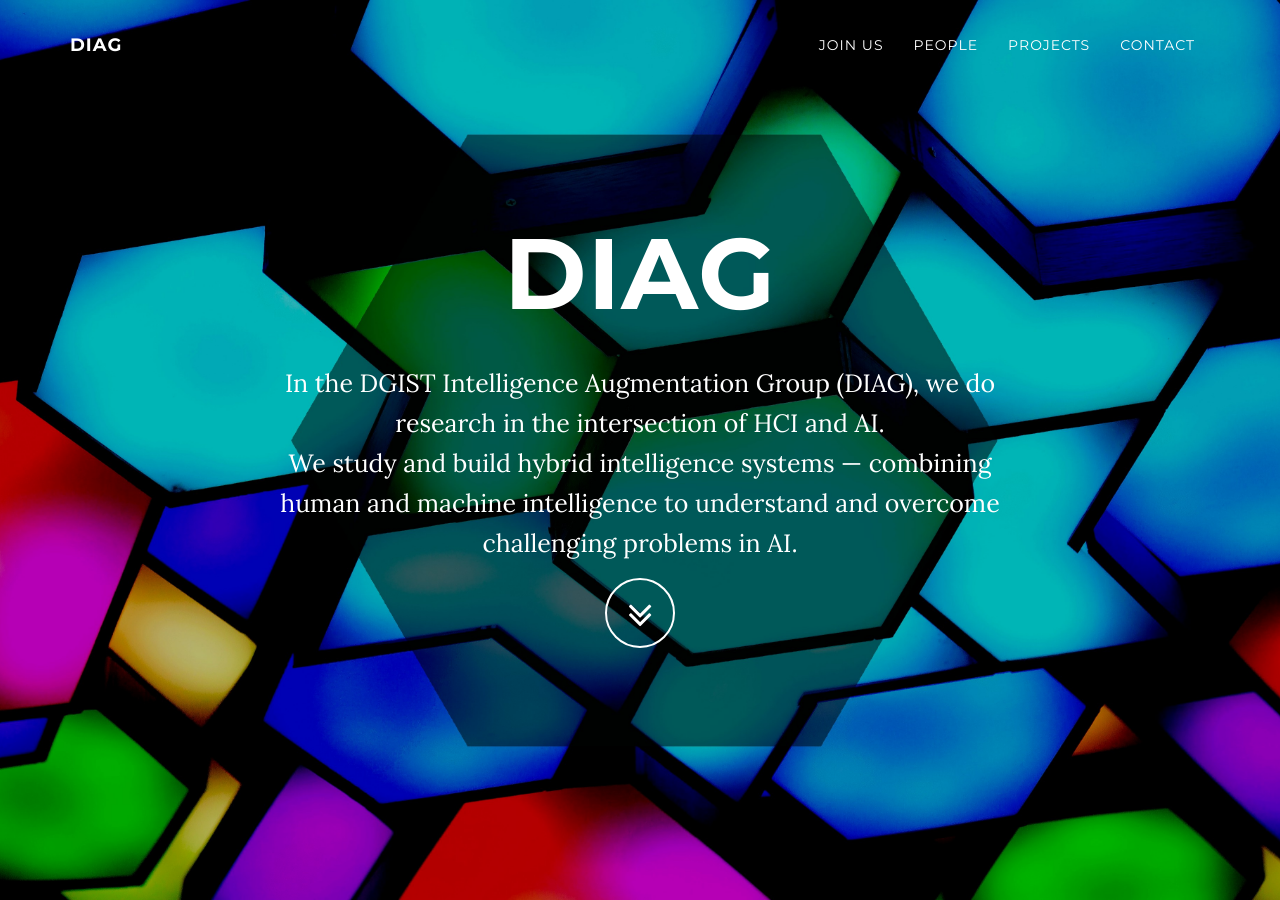
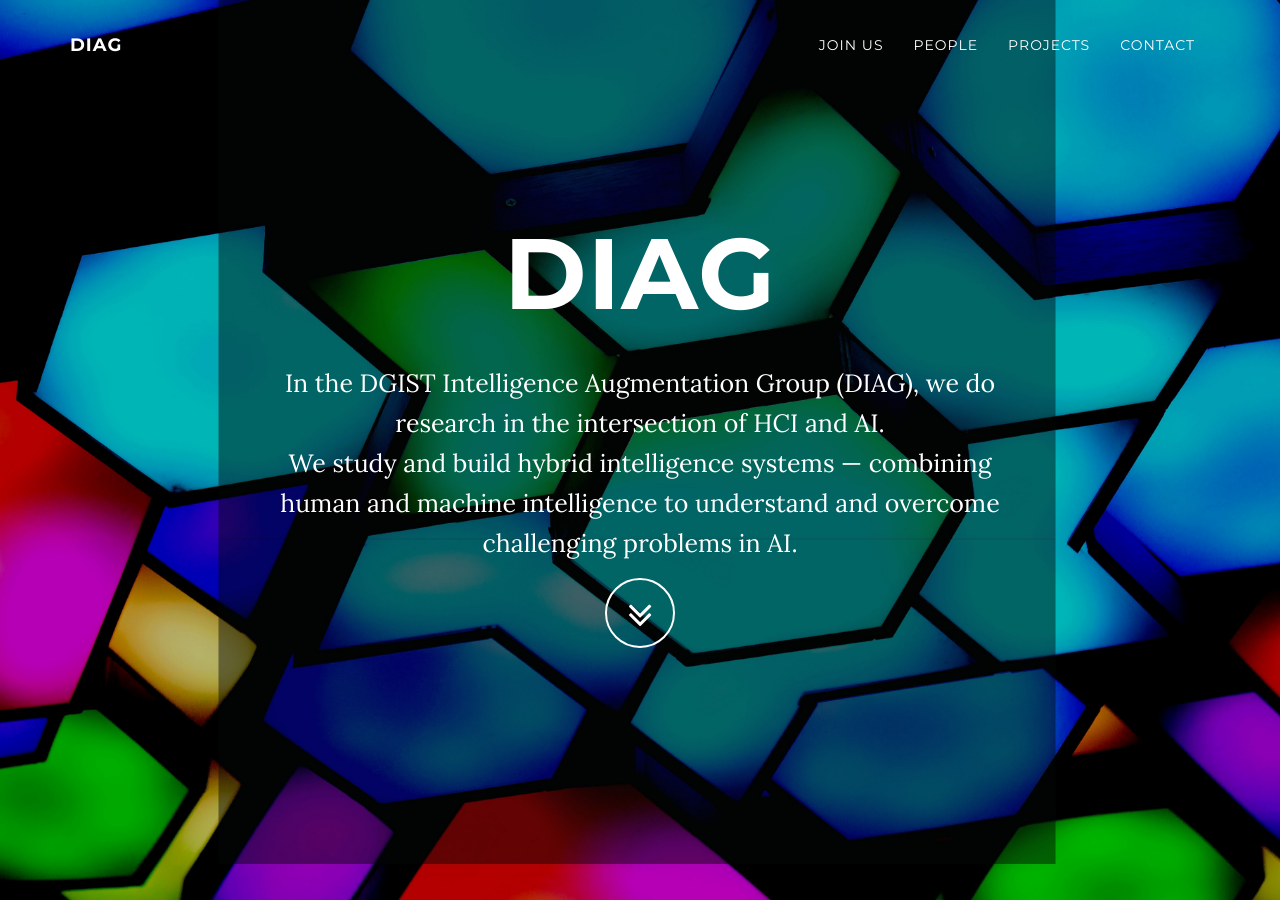
Before and after one commit to raflereak/diag-dgist.github.io, a Jekyll site: the page built from index.html, in a window 1280 px wide and 900 px high. Built offline with Jekyll 4.4.1, drawn with Linux system fonts in a browser that asks for light colours.

Commit message:
updated bg img

```diff
--- a/_includes/css/grayscale.css
+++ b/_includes/css/grayscale.css
@@ -138,7 +138,7 @@ a:focus {
     padding: 100px 0;
     text-align: center;
     color: #fff;
-    background: url(/img/pexels-tabitha-mort-775907-2.jpg) no-repeat bottom center scroll;
+    background: url(/img/intro-bg-3.jpg) no-repeat bottom center scroll;
     background-color: {{ site.color.primary-dark }};
     -webkit-background-size: cover;
     -moz-background-size: cover;
```
Also changed, not shown: img/intro-bg-3.jpg (added), img/pexels-tabitha-mort-775907-1.jpg (deleted), img/pexels-tabitha-mort-775907-2.jpg (deleted), 2 other files.
